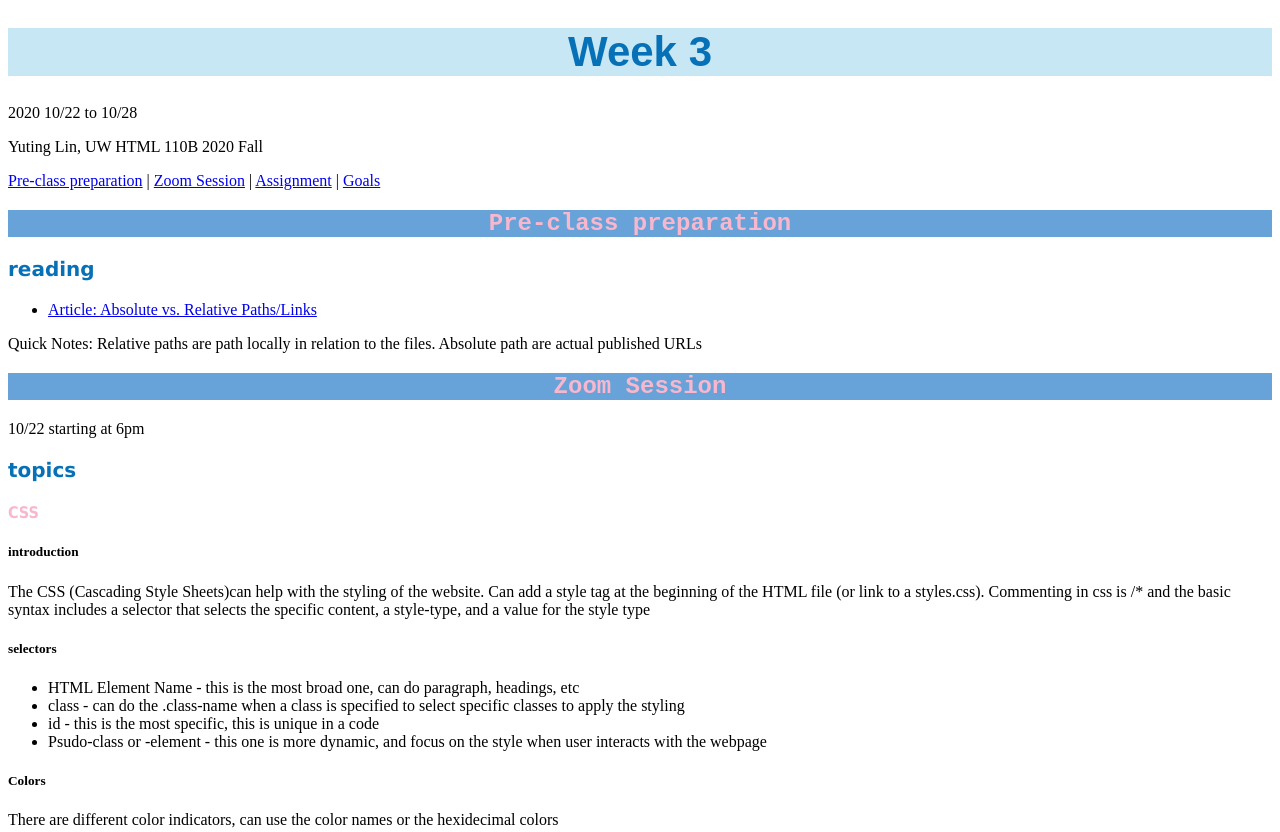
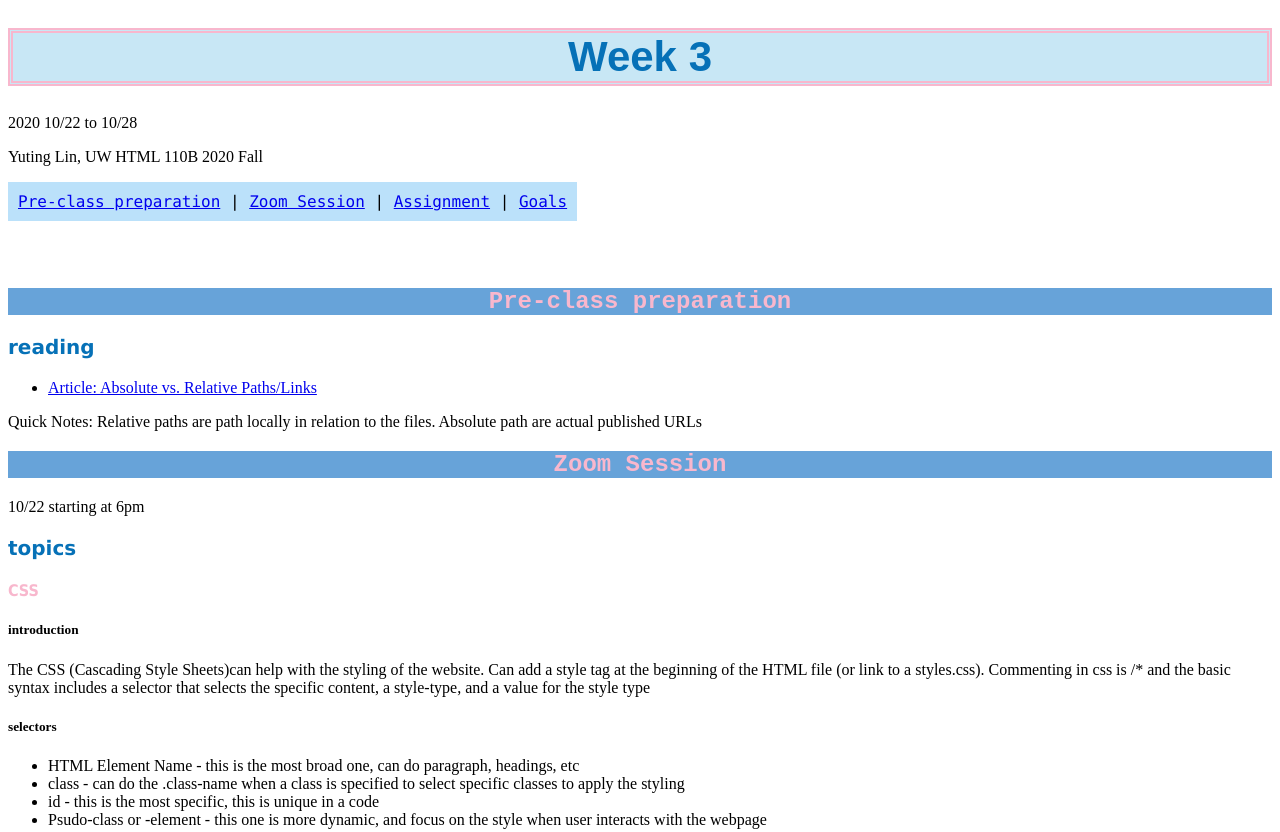
Before and after one commit to filizlin/portfolio, a plain HTML site: page week3-material.html in a window 1280 px wide. Shown: the top 832 px of the page. Drawn offline with Linux system fonts and the light colour scheme.

Commit message:
style editing (navigation and link)

```diff
--- a/styles/pagestyle.css
+++ b/styles/pagestyle.css
@@ -6,6 +6,8 @@
     font-family: "Arial", Gadget, sans-serif;
     color: #0671B7;
     background-color: #C8E7F5;
+    border: 5px double #F8B7CD;
+    border-color: #F8B7CD;
   }
 
 .secondmaintitle {
@@ -31,3 +33,26 @@ h4 {
   color: #F8B7CD;
 
 }
+
+footer {
+  text-align: right;
+}
+
+nav {
+  float: left;
+  display: block;
+  padding: 10px;
+  background-color: #BBE1FA;
+  font-family: "Lucida Console", Courier, monospace;
+}
+
+nav a:hover {
+  background-color: #0671B7;
+  color: white;
+}
+
+li a:hover {
+  background-color: #F6D2E0;
+  color: white;
+
+}
--- a/week3-material.html
+++ b/week3-material.html
@@ -21,6 +21,9 @@
     <a href="#Goalslink">Goals</a>
   </nav>
   <header>
+    <p>&nbsp;</p>
+    <p>&nbsp;</p>
+    <p>&nbsp;</p>
     <h2 class="secondmaintitle"><a id="Pre-classpreparationlink"><strong>Pre-class preparation</strong></a></h2>
   </header>
   <section>
```
Also changed, not shown: week1-material.html (+3 -0 lines), week2-material.html (+3 -0 lines).
